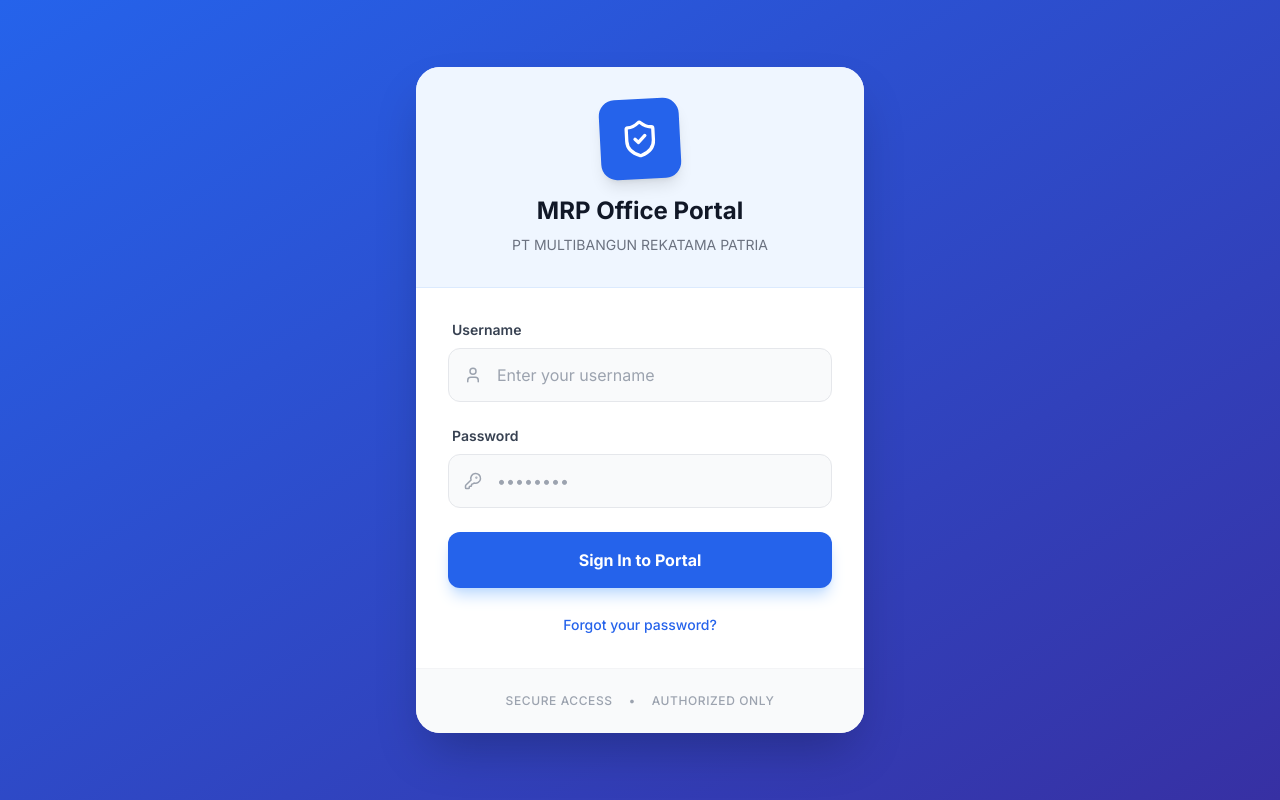
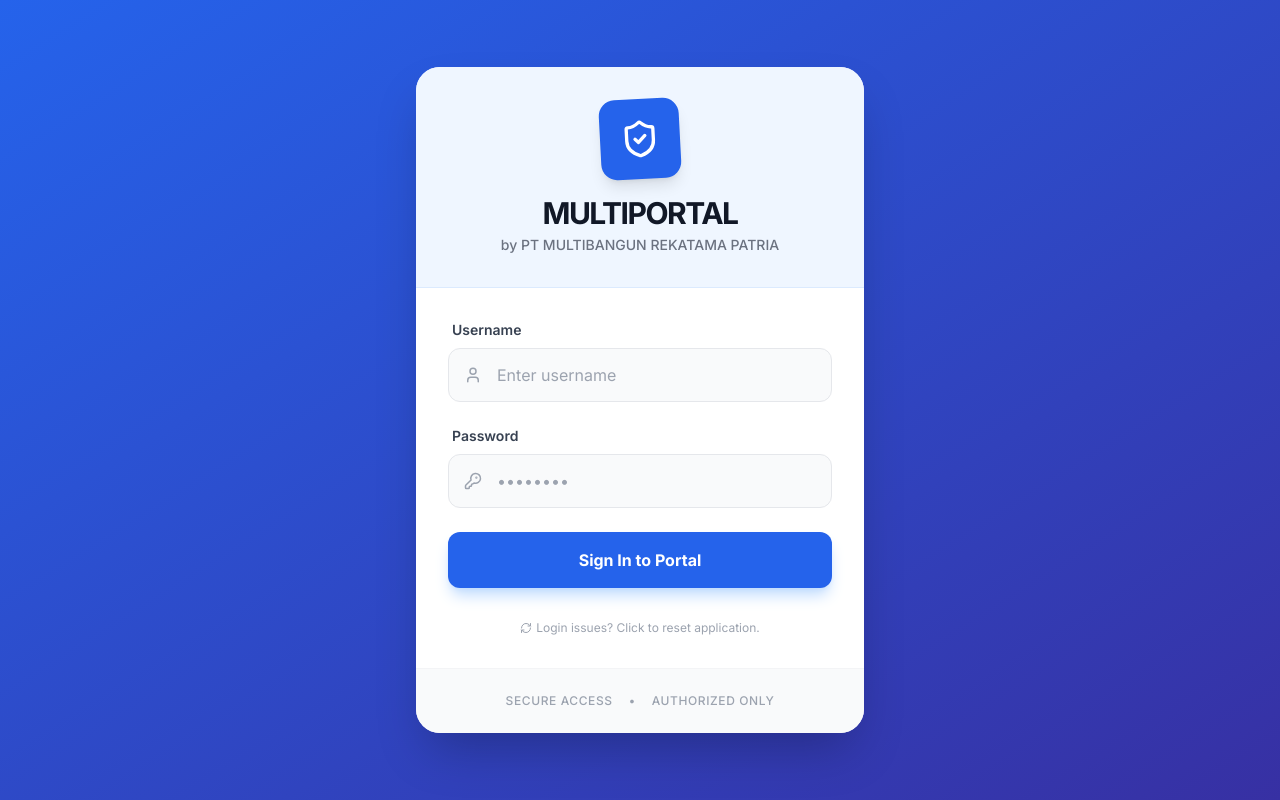
Before and after one commit to multibangunrekatamapatria/multibangun, a React (Vite) app: page /#/login in a window 1280 px wide. Built offline with nearby package versions, Linux system fonts and the light colour scheme.

Commit message:
Update LoginPage.tsx

```diff
--- a/pages/LoginPage.tsx
+++ b/pages/LoginPage.tsx
@@ -1,8 +1,9 @@
 
 import React, { useState } from 'react';
 import { User } from '../types';
-import { KeyRound, User as UserIcon, ShieldCheck } from 'lucide-react';
+import { KeyRound, User as UserIcon, ShieldCheck, RefreshCw } from 'lucide-react';
 import { getUsers } from '../services/userService';
+import { SYSTEM_CONFIG } from '../constants';
 
 interface LoginPageProps {
   onLogin: (user: User) => void;
@@ -16,12 +17,23 @@
   const handleSubmit = (e: React.FormEvent) => {
     e.preventDefault();
     const users = getUsers();
-    const foundUser = users.find(u => u.username === username && u.password === password);
+
+    const foundUser = users.find(u =>
+      u.username.toLowerCase() === username.toLowerCase() &&
+      u.password === password
+    );
 
     if (foundUser) {
       onLogin(foundUser);
     } else {
-      setError('Invalid username or password');
+      setError('Invalid username or password. Please try again.');
+    }
+  };
+
+  const handleForceReset = () => {
+    if (window.confirm('This will clear all local settings and reset default passwords. Continue?')) {
+      localStorage.clear();
+      window.location.reload();
     }
   };
 
@@ -33,13 +45,13 @@
             <div className="inline-flex items-center justify-center w-20 h-20 bg-blue-600 text-white rounded-2xl mb-4 shadow-lg transform -rotate-3 hover:rotate-0 transition-transform duration-300">
               <ShieldCheck size={40} />
             </div>
-            <h1 className="text-2xl font-bold text-gray-900">MRP Office Portal</h1>
-            <p className="text-gray-500 mt-2 text-sm">PT MULTIBANGUN REKATAMA PATRIA</p>
+            <h1 className="text-3xl font-black text-gray-900 tracking-tighter uppercase">{SYSTEM_CONFIG.PORTAL_NAME}</h1>
+            <p className="text-gray-500 mt-1 text-sm font-medium">by {SYSTEM_CONFIG.FULL_COMPANY_NAME}</p>
           </div>
 
           <form onSubmit={handleSubmit} className="p-8 space-y-6">
             {error && (
-              <div className="bg-red-50 text-red-600 px-4 py-3 rounded-xl text-sm font-medium border border-red-100">
+              <div className="bg-red-50 text-red-600 px-4 py-3 rounded-xl text-sm font-medium border border-red-100 animate-shake">
                 {error}
               </div>
             )}
@@ -53,7 +65,7 @@
                   value={username}
                   onChange={(e) => setUsername(e.target.value)}
                   className="w-full bg-gray-50 border border-gray-200 rounded-xl py-3.5 px-12 focus:outline-none focus:ring-2 focus:ring-blue-500 transition-all text-gray-900"
-                  placeholder="Enter your username"
+                  placeholder="Enter username"
                   required
                 />
               </div>
@@ -81,8 +93,15 @@
               Sign In to Portal
             </button>
 
-            <div className="text-center">
-              <a href="#" className="text-sm text-blue-600 hover:underline font-medium">Forgot your password?</a>
+            <div className="text-center pt-2">
+              <button
+                type="button"
+                onClick={handleForceReset}
+                className="text-xs text-gray-400 hover:text-blue-600 flex items-center gap-1 mx-auto transition-colors"
+              >
+                <RefreshCw size={12} />
+                Login issues? Click to reset application.
+              </button>
             </div>
           </form>
 
```
